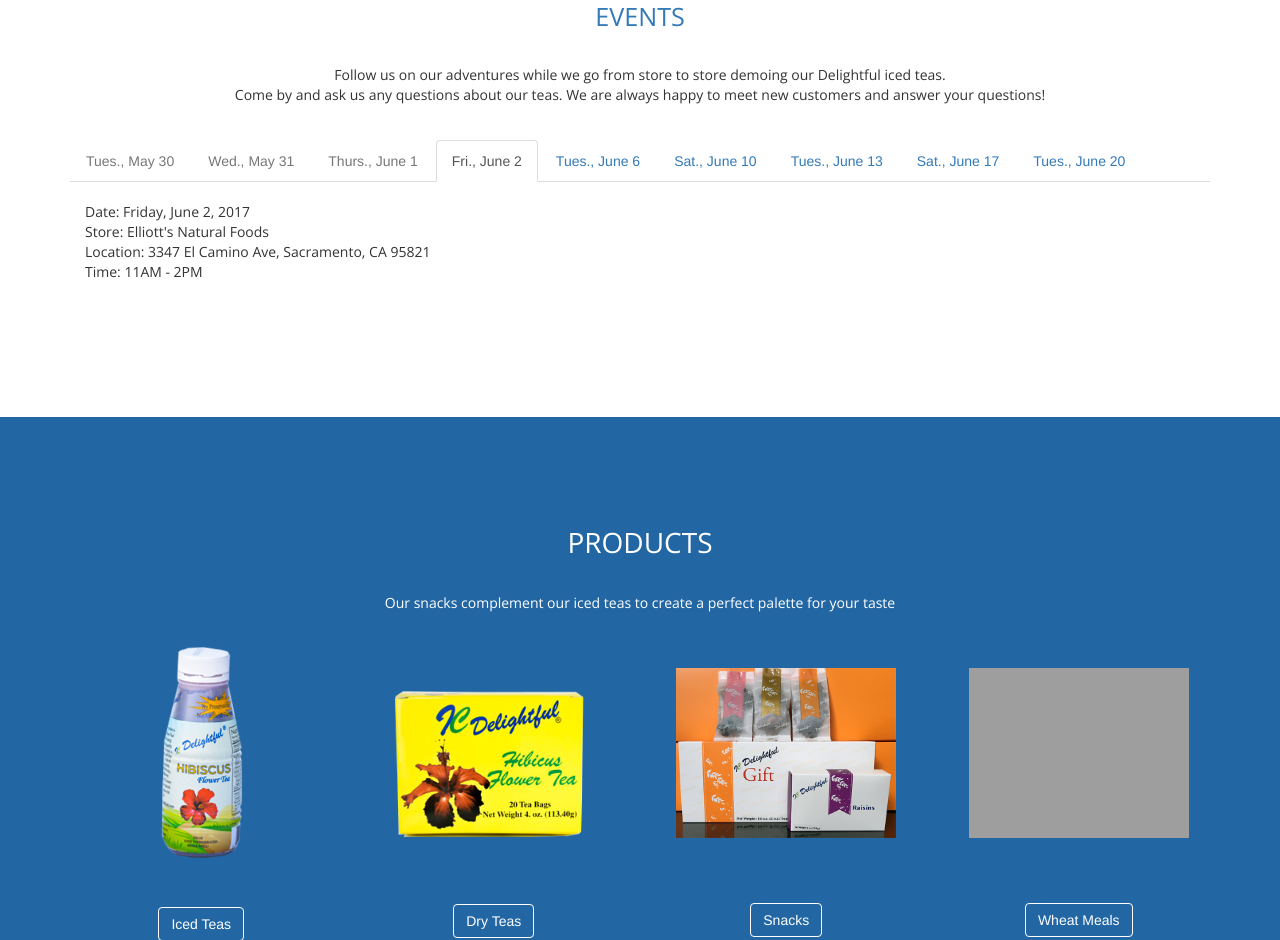
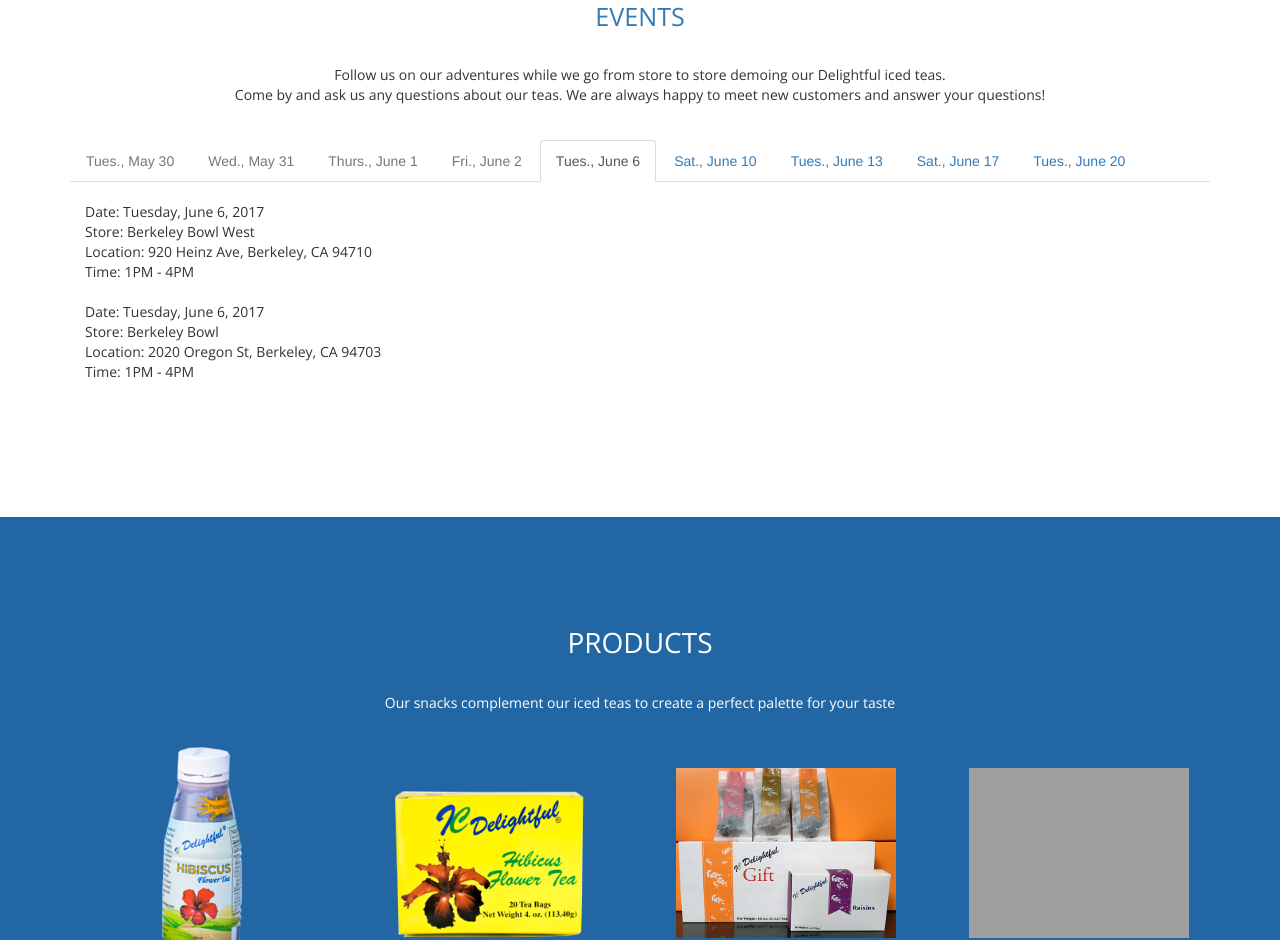
Before and after one commit to annie-yang/Delightful_Natural_Food, a plain HTML site: page index.html in a window 1280 px wide. Shown: the part 2555-3495 px from the top of the page. Drawn offline with nearby package versions, Linux system fonts and the light colour scheme; grey boxes are pictures that could not be loaded.

Commit message:
edited date

```diff
--- a/index.html
+++ b/index.html
@@ -202,8 +202,8 @@
 					 <li role="presentation" class="disabled"><a href="#first" aria-controls="settings" role="tab" data-toggle="tab">Tues., May 30</a></li>
 					 <li role="presentation" class="disabled"><a href="#second" aria-controls="settings" role="tab" data-toggle="tab">Wed., May 31</a></li> <!-- class="disabled" -->
 					 <li role="presentation" class="disabled"><a href="#third" aria-controls="home" role="tab" data-toggle="tab">Thurs., June 1</a></li>
-					 <li role="presentation" class="active"><a href="#fourth" aria-controls="home" role="tab" data-toggle="tab">Fri., June 2</a></li>
-					 <li role="presentation"><a href="#fifth" aria-controls="home" role="tab" data-toggle="tab">Tues., June 6</a></li>
+					 <li role="presentation" class="disabled"><a href="#fourth" aria-controls="home" role="tab" data-toggle="tab">Fri., June 2</a></li>
+					 <li role="presentation"  class="active"><a href="#fifth" aria-controls="home" role="tab" data-toggle="tab">Tues., June 6</a></li>
 					 <li role="presentation"><a href="#sixth" aria-controls="home" role="tab" data-toggle="tab">Sat., June 10</a></li>
 					 <li role="presentation"><a href="#seventh" aria-controls="home" role="tab" data-toggle="tab">Tues., June 13</a></li>
 					 <li role="presentation"><a href="#eighth" aria-controls="home" role="tab" data-toggle="tab">Sat., June 17</a></li>
@@ -234,32 +234,34 @@
 					 <div role="tabpanel" class="tab-pane" id="second">
 						 <p class="timeDate">
 							 <strike>
-               Date: Wednesday, May 31, 2017 <br>
+							 Date: Wednesday, May 31, 2017 <br>
 							 Store: Sunrise Natural Foods<br>
 							 Location: 1950 Douglas Blvd, Roseville, CA 95661<br>
 							 Time: 11AM - 2PM
-             </strike>
+				 </strike>
 						 </p>
 					 </div>
 					 <div role="tabpanel" class="tab-pane" id="third">
 						 <p class="timeDate">
 							 <strike>
-               Date: Thursday, June 1, 2017 <br>
+							 Date: Thursday, June 1, 2017 <br>
 							 Store: Cornucopia Natural Foods<br>
 							 Location: 2625 Coffee Rd, Modesto, CA 95355<br>
 							 Time: 12PM - 2PM
-              </strike>
+				  </strike>
 						 </p>
 					 </div>
-					 <div role="tabpanel" class="tab-pane fade in active" id="fourth">
+					 <div role="tabpanel" class="tab-pane" id="fourth">
 						 <p class="timeDate">
+							 <strike>
 							 Date: Friday, June 2, 2017 <br>
 							 Store: Elliott's Natural Foods<br>
 							 Location: 3347 El Camino Ave, Sacramento, CA 95821<br>
 							 Time: 11AM - 2PM
+							 </strike>
 						 </p>
 					 </div>
-					 <div role="tabpanel" class="tab-pane" id="fifth">
+					 <div role="tabpanel" class="tab-pane fade in active" id="fifth">
 						 <p class="timeDate">
 							 Date: Tuesday, June 6, 2017 <br>
 							 Store: Berkeley Bowl West<br>
```
